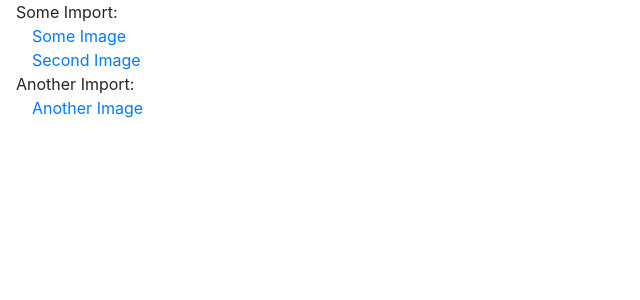
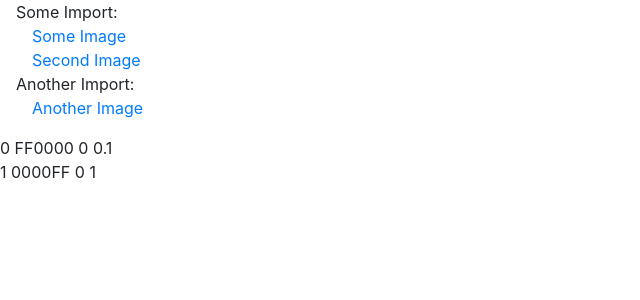
Before and after one commit to labsyspharm/minerva-author-ui, a React app: page / in a window 1280 px wide. Shown: the top 300 px of the page, without its empty margins (0-640 px from the left). Built offline with nearby package versions, Linux system fonts and the light colour scheme; the HTML template or start-up script is replaced by a standard one.

Commit message:
ChannelControl

```diff
--- a/src/app.jsx
+++ b/src/app.jsx
@@ -2,12 +2,17 @@ import React from 'react';
 import ReactDOM from 'react-dom';
 
 import Repo from './containers/repo';
+import ChannelControl from './containers/channelcontrol';
 
 import './style/bootstrap.min.css';
+import './style/app.css';
 
 ReactDOM.render(
-  <Repo />,
-  document.getElementById('app')
+  <div className="App">
+    <Repo/>
+    <ChannelControl/>
+  </div>,
+  document.getElementById("minerva")
 );
 
 module.hot.accept();
--- /dev/null
+++ b/src/components/channel.jsx
@@ -0,0 +1,16 @@
+import React, { Component } from "react";
+
+/**
+ * @param {Object} channel
+ */
+const Channel = ({channel}) => {
+  const {id, color, range} = channel;
+
+  return (
+    <span>
+    {id} {color} {range[0]} {range[1]}
+    </span>
+  );
+}
+
+export default Channel;
--- /dev/null
+++ b/src/components/channellist.jsx
@@ -0,0 +1,17 @@
+import React, { Component } from "react";
+
+/**
+ * Make a list of children
+ */
+const ChannelList = params => {
+
+  return(
+    <ul>
+      {React.Children.map(params.children, (child, id) => {
+        return (<li key={id}> {child} </li>);
+      })}
+    </ul>
+  );
+}
+
+export default ChannelList;
--- a/src/components/imagename.jsx
+++ b/src/components/imagename.jsx
@@ -1,15 +1,13 @@
 import React, { Component } from "react";
 
 /**
- * @param {number} image
+ * @param {Object} image
  */
 const ImageName = ({image}) => {
   const {id, name, url} = image;
 
   return (
-    <li key={id}>
-      <a href={url}>{name}</a>
-    </li>
+    <a href={url}>{name}</a>
   );
 }
 
--- a/src/components/import.jsx
+++ b/src/components/import.jsx
@@ -16,7 +16,7 @@ const Import = ({imageMap, imported}) => {
           {images.map(id => {
             const image = imageMap.get(id);
             return (
-              <ImageName image={image}></ImageName>
+              <ImageName key={id} image={image}/>
             );
           })}
         </ImageList>
--- /dev/null
+++ b/src/containers/channelcontrol.jsx
@@ -0,0 +1,60 @@
+import React, { Component } from "react";
+import ChannelList from "../components/channellist";
+import Channel from "../components/channel";
+
+class ChannelControl extends Component {
+
+  constructor() {
+    super();
+    this.state = {
+      channelMap: new Map(),
+      channels: [],
+    };
+  }
+
+  componentDidMount() {
+
+    this.addChannel({
+      id: 0,
+      color: "FF0000",
+      range: [0, 0.1]
+    },  () => {
+      this.addChannel({
+        id: 1,
+        color: "0000FF",
+        range: [0, 1]
+      })
+    });
+
+  }
+
+  addChannel(channel, callback=()=>{}) {
+    const {id} = channel;
+    var channelMap = new Map(this.state.channelMap);
+    channelMap.set(id, channel);
+
+    this.setState({
+      channelMap: channelMap,
+      channels: this.state.channels.concat([id])
+    }, callback)
+  }
+
+  render() {
+    const {channels, channelMap} = this.state;
+    return (
+      <div className="ChannelControl">
+        <ChannelList>
+          {channels.map(id => {
+            const channel = channelMap.get(id);
+            const {color, range} = channel;
+            return (
+              <Channel key={id} channel={channel}/>
+            );
+          })}
+        </ChannelList>
+      </div>
+    );
+  }
+}
+
+export default ChannelControl;
--- a/src/containers/repo.jsx
+++ b/src/containers/repo.jsx
@@ -1,8 +1,6 @@
 import React, { Component } from "react";
 import ImportList from "../components/importlist";
 import Import from "../components/import";
-
-import '../style/repo.css';
 
 class Repo extends Component {
 
@@ -42,10 +40,8 @@ class Repo extends Component {
           }]
         ]),
       },
-      imports: [1, 2],
-      activeSource: 1
+      imports: [1, 2]
     };
-
   }
 
   render() {
@@ -56,7 +52,7 @@ class Repo extends Component {
             const imported = this.state.importMap.get(id);
             const imageMap = this.state.imageMaps[id];
             return (
-              <Import imageMap={imageMap} imported={imported}></Import>
+              <Import key={id} imageMap={imageMap} imported={imported}/>
             );
           })}
         </ImportList>
--- a/src/style/repo.css
+++ b/src/style/app.css
@@ -1,12 +1,12 @@
-.Repo ul {
+div ul {
   padding-left: 1em;
   list-style-type: none;
 }
 
-.Repo > ul {
+div > ul {
   padding-left: 0;
 }
 
-.Repo > ul > li > ul {
+div > ul > li > ul {
   padding-left: 0;
 }
--- a/static/index.html
+++ b/static/index.html
@@ -4,7 +4,7 @@
     <title>TODO</title>
   </head>
   <body>
-    <div id="app"></div>
+    <div id="minerva"></div>
     <script src="/bundle.js"></script>
   </body>
 </html>
```
